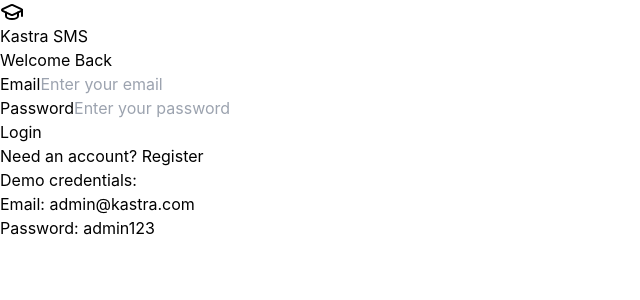
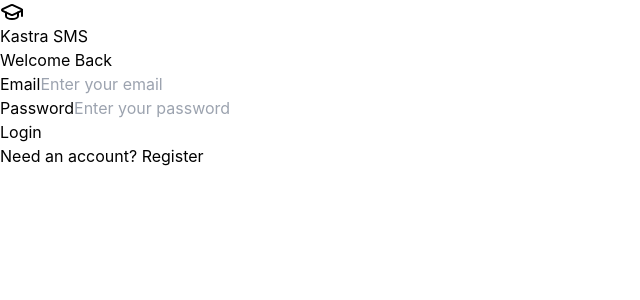
Before and after one commit to kevrith/kastra-systems, a React (Vite) app in the folder frontend/kastra-systems-app/: page / in a window 1280 px wide. Shown: the top 300 px of the page, without its empty margins (0-640 px from the left). Built offline with nearby package versions, Linux system fonts and the light colour scheme.

Commit message:
Removes demo

```diff
--- a/frontend/kastra-systems-app/src/components/Login.jsx
+++ b/frontend/kastra-systems-app/src/components/Login.jsx
@@ -176,11 +176,11 @@
           </button>
         </div>
 
-        <div className="mt-4 text-xs text-gray-500 text-center">
+        {/* <div className="mt-4 text-xs text-gray-500 text-center">
           <p>Demo credentials:</p>
           <p>Email: admin@kastra.com</p>
           <p>Password: admin123</p>
-        </div>
+        </div> */}
       </div>
     </div>
   );
```
